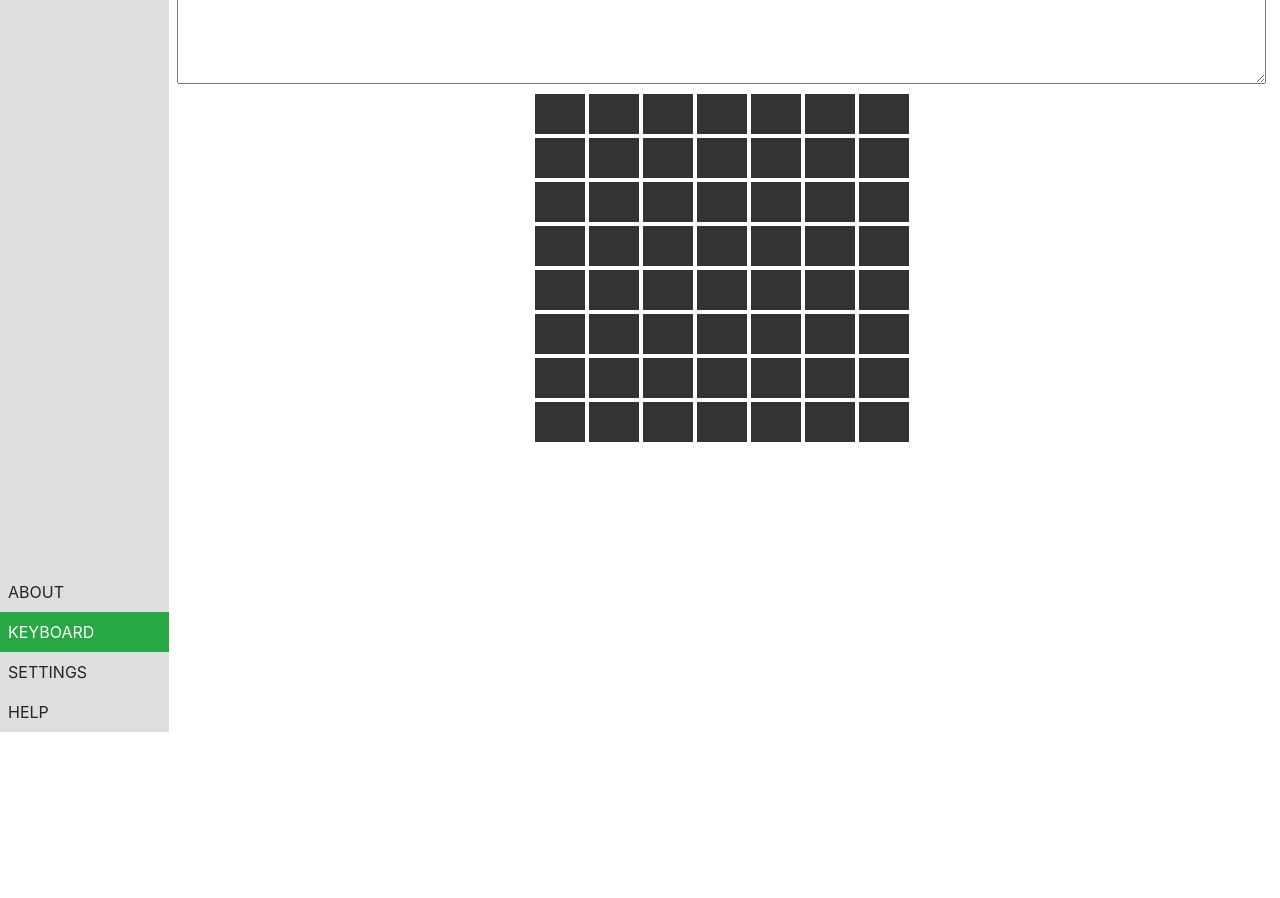
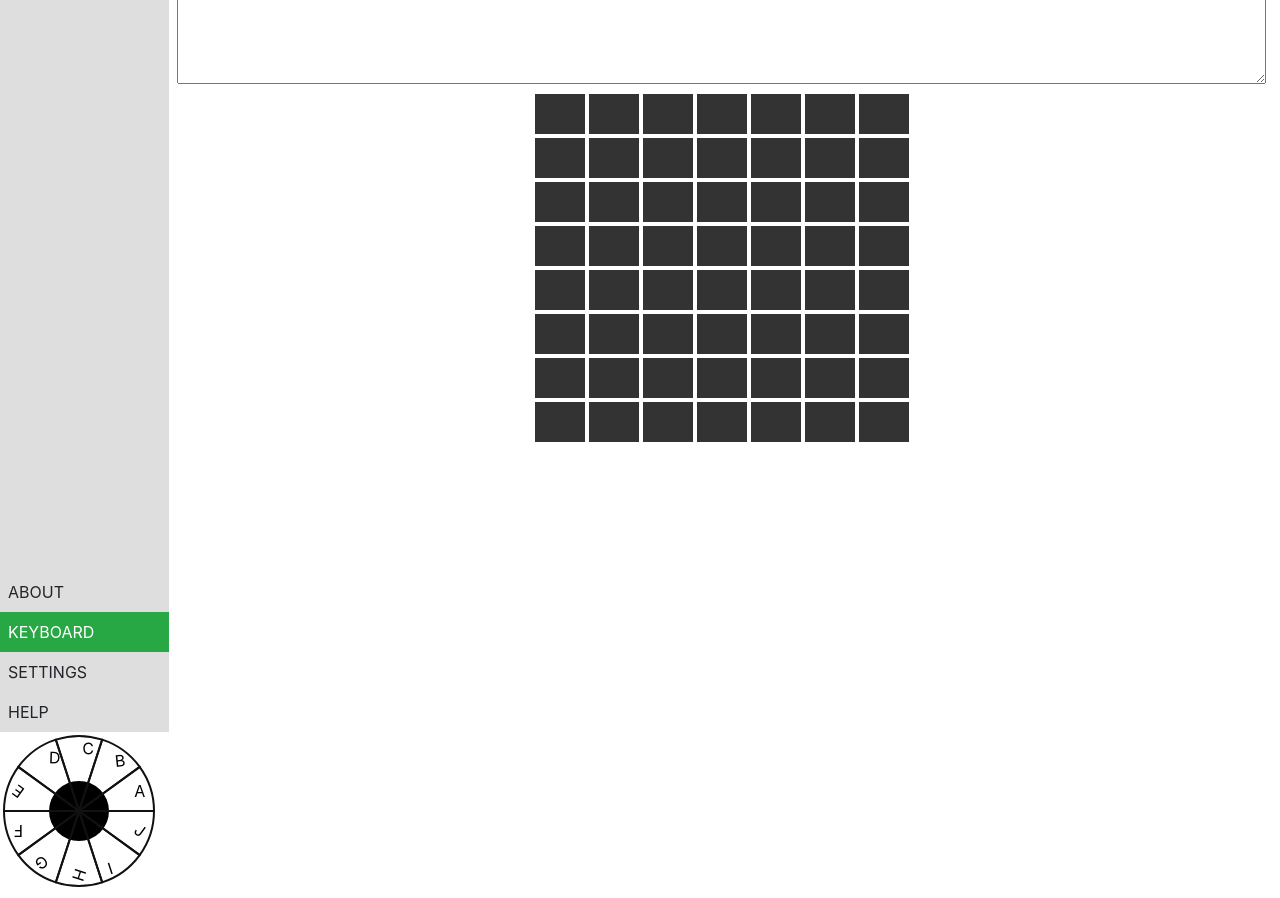
Before and after one commit to jithurjacob/HariSree, an Electron app: page resources/html/keyboard.html in a window 1280 px wide. Shown: the part 68-966 px from the top of the page. Before the commit the page ends 800 px from the top, so only its background shows below. Drawn offline with nearby package versions, Linux system fonts and the light colour scheme; files whose address does not match are found by name.

Commit message:
rotating text in progress

```diff
--- a/resources/html/keyboard.html
+++ b/resources/html/keyboard.html
@@ -116,6 +116,76 @@
     </div>
   </div>
 
+  <svg width="160px" height="160px" viewBox="-4 -4 160 160"  id="container">
+      <g id="trigger" class="trigger menu-trigger" role="button">
+          <circle cx="75" cy="75" r="30"></circle>
+          <!-- menu button label or icon goes here -->
+      </g>
+    <g id="slice-1" class="slice slice-1" style="background: red">
+        <path fill="transparent" stroke="#111" stroke-width="2" d="M75,75 l75,0 A75,75 0 0,0 135.6763,30.9161 z" />
+    </g>
+    <text text-anchor="middle"
+          x="135.6763" y="60.9161">A</text>
+
+    <g id="slice-2" class="slice slice-2" style="background: red">
+        <path transform='rotate(-36 75 75)' fill="transparent" stroke="#111" stroke-width="2" d="M75,75 l75,0 A75,75 0 0,0 135.6763,30.9161 z" />
+    </g>
+    <text text-anchor="middle" transform='rotate(-36 75 75)'
+          x="135.6763" y="60.9161" rotate="30">B</text>
+
+    <g id="slice-3" class="slice slice-3" style="background: red">
+        <path transform='rotate(-72 75 75)' fill="transparent" stroke="#111" stroke-width="2" d="M75,75 l75,0 A75,75 0 0,0 135.6763,30.9161 z" />
+    </g>
+    <text text-anchor="middle" transform='rotate(-72 75 75)'
+          x="135.6763" y="60.9161" rotate="70">C</text>
+
+    <g id="slice-4" class="slice slice-4" style="background: red">
+        <path transform='rotate(-108 75 75)' fill="transparent" stroke="#111" stroke-width="2" d="M75,75 l75,0 A75,75 0 0,0 135.6763,30.9161 z" />
+    </g>
+    <text text-anchor="middle" transform='rotate(-108 75 75)'
+          x="135.6763" y="60.9161" rotate="110">D</text>
+
+    <g id="slice-5" class="slice slice-5" style="background: red">
+        <path transform='rotate(-144 75 75)' fill="transparent" stroke="#111" stroke-width="2" d="M75,75 l75,0 A75,75 0 0,0 135.6763,30.9161 z" />
+    </g>
+    <text text-anchor="middle" transform='rotate(-144 75 75)'
+          x="135.6763" y="60.9161">E</text>
+
+    <g id="slice-6" class="slice slice-6" style="background: red">
+        <path transform='rotate(-180 75 75)' fill="transparent" stroke="#111" stroke-width="2" d="M75,75 l75,0 A75,75 0 0,0 135.6763,30.9161 z" />
+    </g>
+    <text text-anchor="middle" transform='rotate(-180 75 75)'
+          x="135.6763" y="60.9161">F</text>
+
+    <g id="slice-7" class="slice slice-7" style="background: red">
+        <path transform='rotate(-216 75 75)' fill="transparent" stroke="#111" stroke-width="2" d="M75,75 l75,0 A75,75 0 0,0 135.6763,30.9161 z" />
+    </g>
+    <text text-anchor="middle" transform='rotate(-216 75 75)'
+          x="135.6763" y="60.9161">G</text>
+
+    <g id="slice-8" class="slice slice-8" style="background: red">
+        <path transform='rotate(-252 75 75)' fill="transparent" stroke="#111" stroke-width="2" d="M75,75 l75,0 A75,75 0 0,0 135.6763,30.9161 z" />
+    </g>
+    <text text-anchor="middle" transform='rotate(-252 75 75)'
+          x="135.6763" y="60.9161">H</text>
+
+    <g id="slice-9" class="slice slice-9" style="background: red">
+        <path transform='rotate(-288 75 75)' fill="transparent" stroke="#111" stroke-width="2" d="M75,75 l75,0 A75,75 0 0,0 135.6763,30.9161 z" />
+    </g>
+    <text text-anchor="middle" transform='rotate(-288 75 75)'
+         rotate="90"  x="135.6763" y="60.9161">I</text>
+
+    <g id="slice-10" class="slice slice-10" style="background: red">
+        <path transform='rotate(-324 75 75)' fill="transparent" stroke="#111" stroke-width="2" d="M75,75 l75,0 A75,75 0 0,0 135.6763,30.9161 z" />
+    </g>
+    <text text-anchor="middle" transform='rotate(-324 75 75)'
+          x="135.6763" y="60.9161">J</text>
+
+
+    <!--<g id="slice-1" class="slice slice-1" style="background: red">
+        <path fill="transparent" stroke="#111" stroke-width="2" d="M75,75 l75,0 A75,75 0 0,0 147.3784,55.3437 z" />
+    </g>-->
+</svg>
 </body>
 <script src="../../node_modules/jquery/dist/jquery.js"></script>
 <script src="../../node_modules/popper.js/dist/umd/popper.js"></script>
--- a/resources/js/KeyBoard.js
+++ b/resources/js/KeyBoard.js
@@ -12,3 +12,8 @@ function setKeyboardLanguage(lang){
     if(lang === 'malayalam')
         setMalayalamLayout();
 }
+
+$(".key_btn").on('click',function(){
+    // show an svg on top of this btn
+
+});
```
